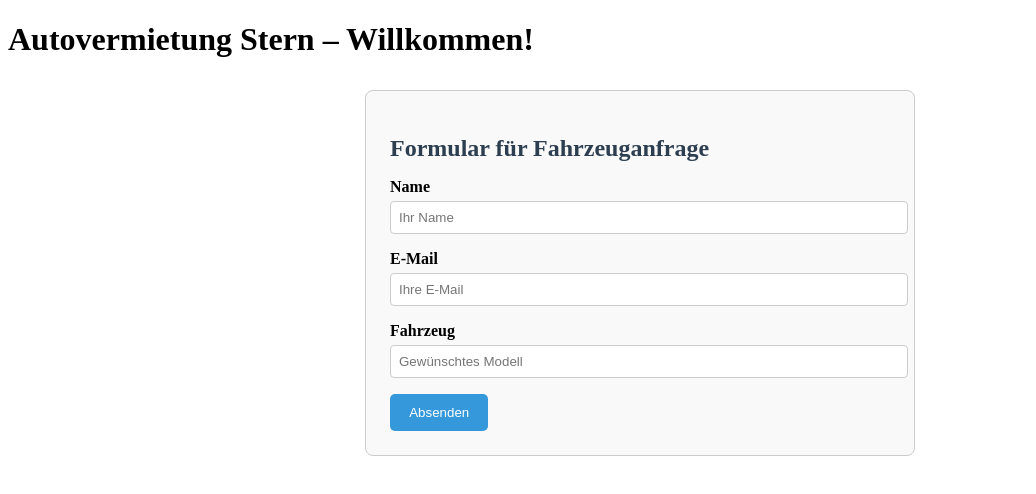
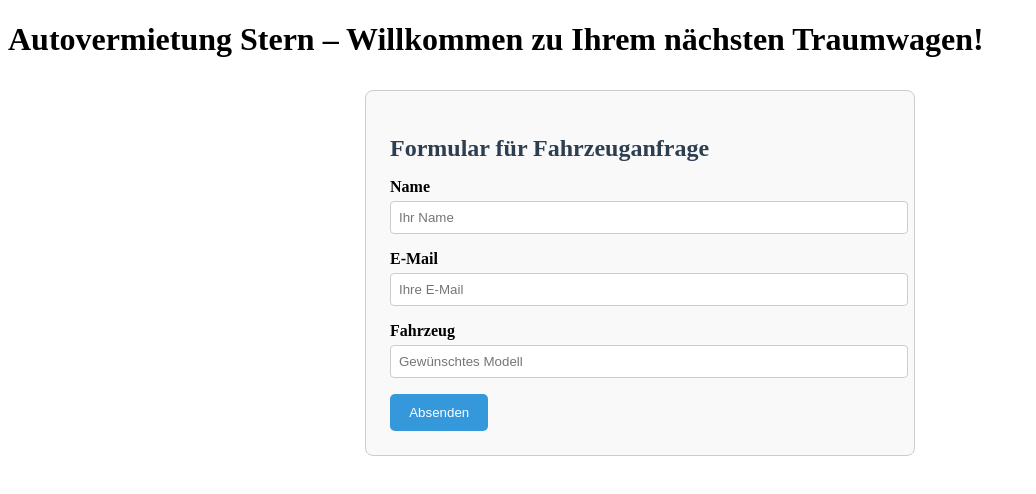
Before and after one commit to alperadem15/FrontendWebTech, a Vue app: page / in a window 1280 px wide. Shown: the top 494 px of the page, without its empty margins (0-1036 px from the left). Built offline with nearby package versions, Linux system fonts and the light colour scheme; the HTML template or start-up script is replaced by a standard one.

Commit message:
Begrüßung mit einem Slogan in der App.vue File

```diff
--- a/src/App.vue
+++ b/src/App.vue
@@ -9,7 +9,7 @@
 import { ref } from 'vue'
 import DynamicForm from '@/components/DynamicForm.vue'
 
-const headline = ref('Autovermietung Stern – Willkommen!')
+const headline = ref('Autovermietung Stern – Willkommen zu Ihrem nächsten Traumwagen!')
 const formTitle = ref('Formular für Fahrzeuganfrage')
 </script>
 
--- a/src/views/HomeView.vue
+++ b/src/views/HomeView.vue
@@ -7,7 +7,7 @@
 
 <script setup>
 // Composition API mit <script setup>
-
+import { ref } from 'vue'
 import DynamicForm from '@/components/DynamicForm.vue'
 
 // reaktive Variablen (statt data())
```
